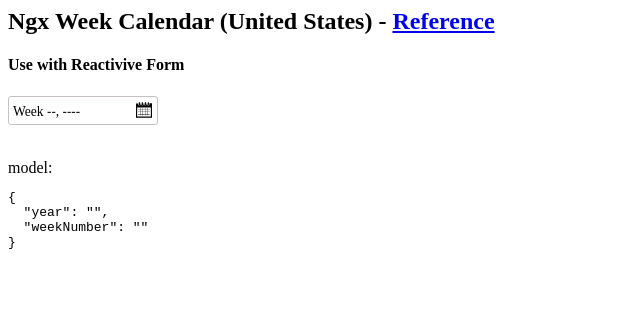
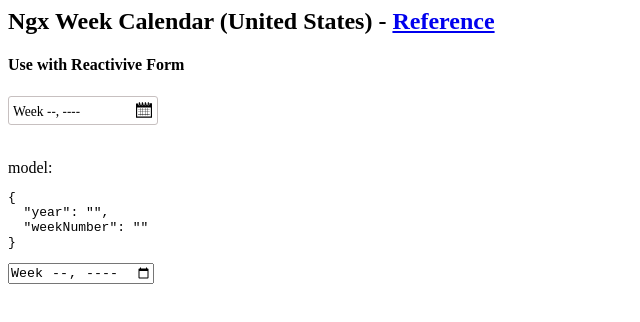
Before and after one commit to huymach91/ngx-usa-week-calendar, an Angular app: page / in a window 1280 px wide. Shown: the top 322 px of the page, without its empty margins (0-640 px from the left). Built offline with nearby package versions, Linux system fonts and the light colour scheme.

Commit message:
1 file modified

```diff
--- a/src/app/app.component.html
+++ b/src/app/app.component.html
@@ -23,3 +23,5 @@
   model:
   <pre>{{ control.value ? (control.value | json) : '' }}</pre>
 </div>
+
+<input type="week" />
```
